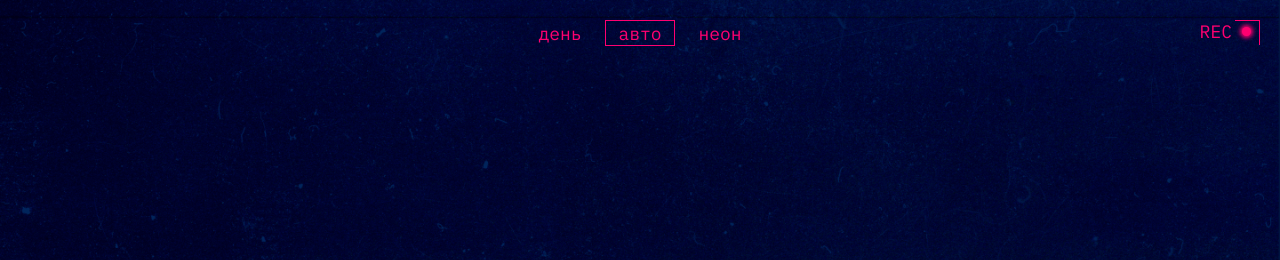
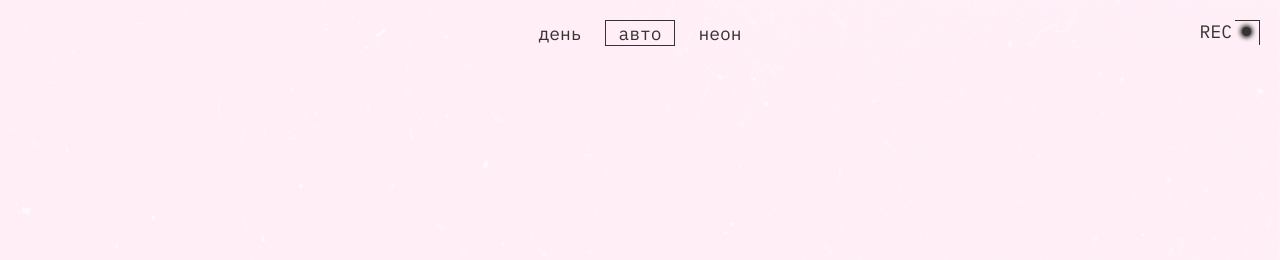
Before and after one commit to PavelBespakhotnyy/slozhno-sosredotochitsya-fd, a plain HTML site: page index.html in a window 1280 px wide. Shown: the top 260 px of the page. Drawn offline with Linux system fonts and the light colour scheme.

Commit message:
Fixed Color Schemes

```diff
--- a/styles/light.css
+++ b/styles/light.css
@@ -13,6 +13,7 @@
   --accent-color: #FF8DCB;
   --text-accent-color: #353430;
   --article-color: var(--text-color);
+  --background-color: #FFF1F7;
     /* сохраните этот селектор в приведённом виде.
     Так стили написанные ниже будут иметь больший вес,
     чем стили в медиазапросе предпочтений пользователя
@@ -26,3 +27,25 @@
 .theme-light .rec {
   display: none;
 }
+
+@media (prefers-color-scheme: light) {
+  :root {
+    --text-color: #353430;
+    --menu-color: #353430;
+    --decoration-color: #353430;
+    --headline-text-color: #FFC2E6;
+    --headline-shadow-color: #FF8DCB;
+    --accent-color: #FF8DCB;
+    --text-accent-color: #353430;
+    --article-color: var(--text-color);
+    --background-color: #FFF1F7;
+  }
+
+  .page {
+    background-image: url(../images/cover-image-light.png);
+  }
+
+  .theme-light .rec {
+    display: none;
+  }
+}
--- a/styles/variables.css
+++ b/styles/variables.css
@@ -5,7 +5,7 @@
 :root {
   --text-color: #F1B2CE;
   --menu-color: #FF0070;
-  --decoration-color: #FF0070; /* Не нужно в light.css */
+  --decoration-color: #FF0070;
   --headline-text-color: #DB00FF;
   --headline-shadow-color: #FF0070;
   --accent-color: #FF0070;
```
